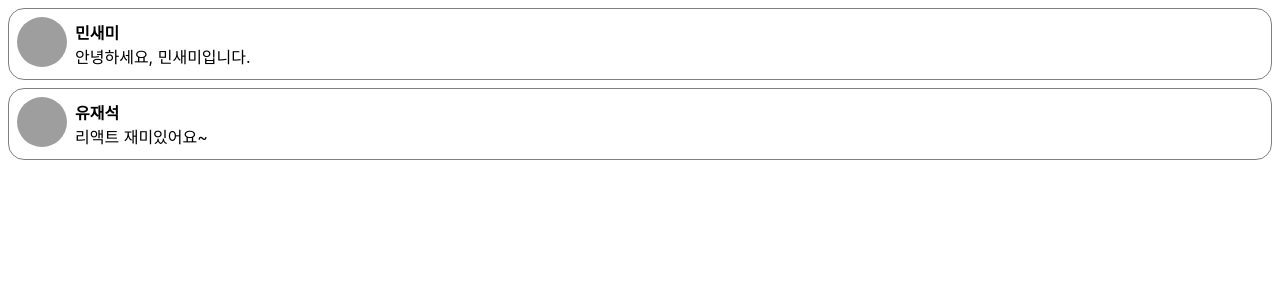
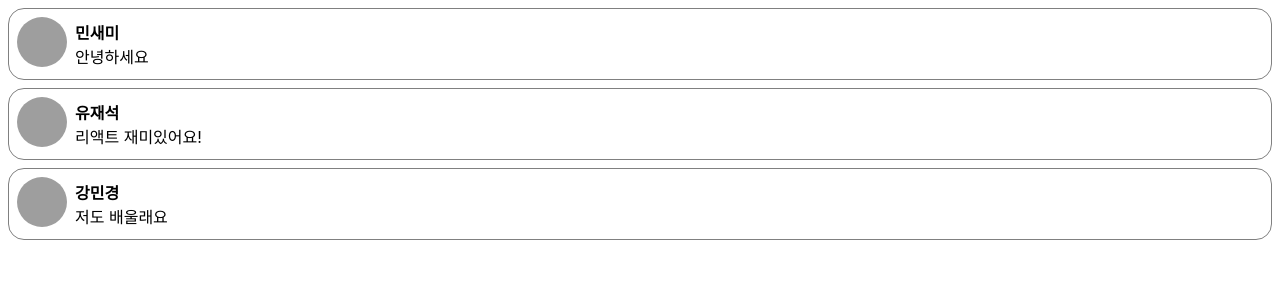
Before and after one commit to petcu1004/ReactStudy, a React (Create React App) app in the folder my-app/: page / in a window 1280 px wide. Shown: the top 300 px of the page. Built offline with nearby package versions, Linux system fonts and the light colour scheme; grey boxes are pictures that could not be loaded.

Commit message:
Comment 데이터를 별도의 객체로 분리하기 => 댓글 컴포넌트 만들기 완성

```diff
--- a/my-app/src/chapter_05/CommentList.jsx
+++ b/my-app/src/chapter_05/CommentList.jsx
@@ -1,11 +1,29 @@
 import React from "react";
 import Comment from "./Comment";
+
+const comments= [
+    {
+        name:"민새미",
+        comment:"안녕하세요",
+    },
+    {
+        name:"유재석",
+        comment:"리액트 재미있어요!",
+    },
+    {
+        name:" 강민경",
+        comment:"저도 배울래요",
+    },
+];
 
 function CommentList(props){
     return(
         <div>
-            <Comment name={"민새미"} comment={"안녕하세요, 민새미입니다."}/>
-            <Comment name={"유재석"} comment={"리액트 재미있어요~"}/>
+            {comments.map((comment) => {
+                return(
+                    <Comment name={comment.name} comment={comment.comment}/>
+                    );
+            })}
         </div>
     );
 }
```
